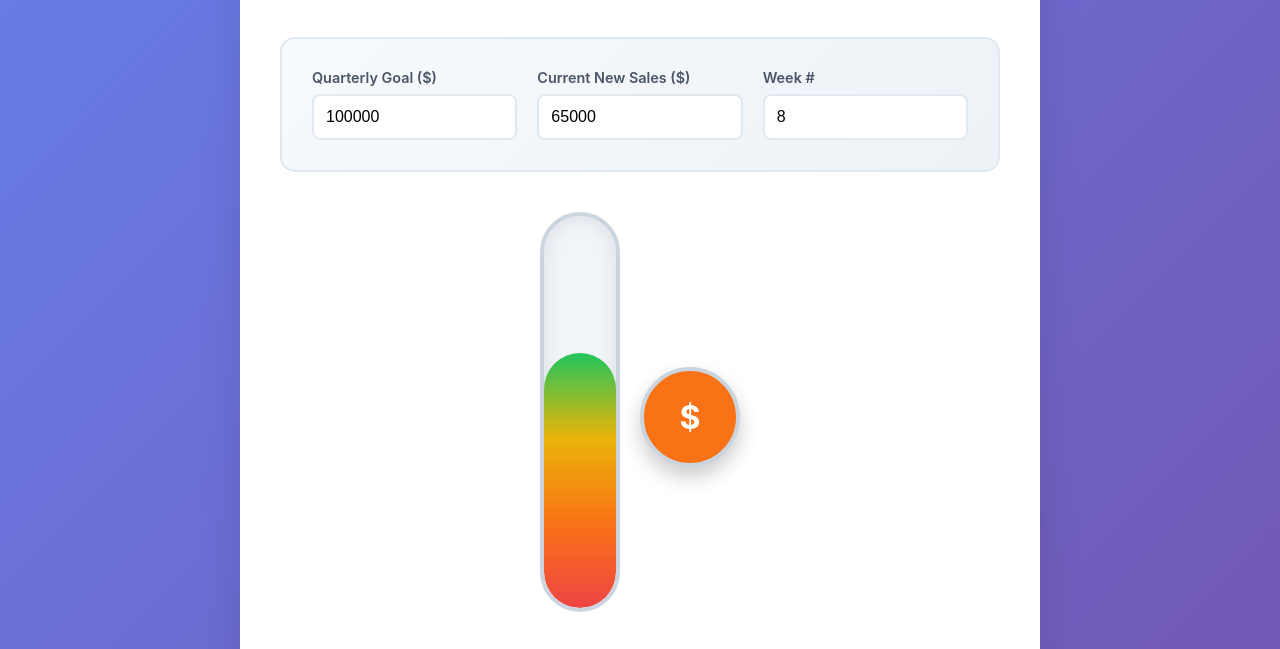
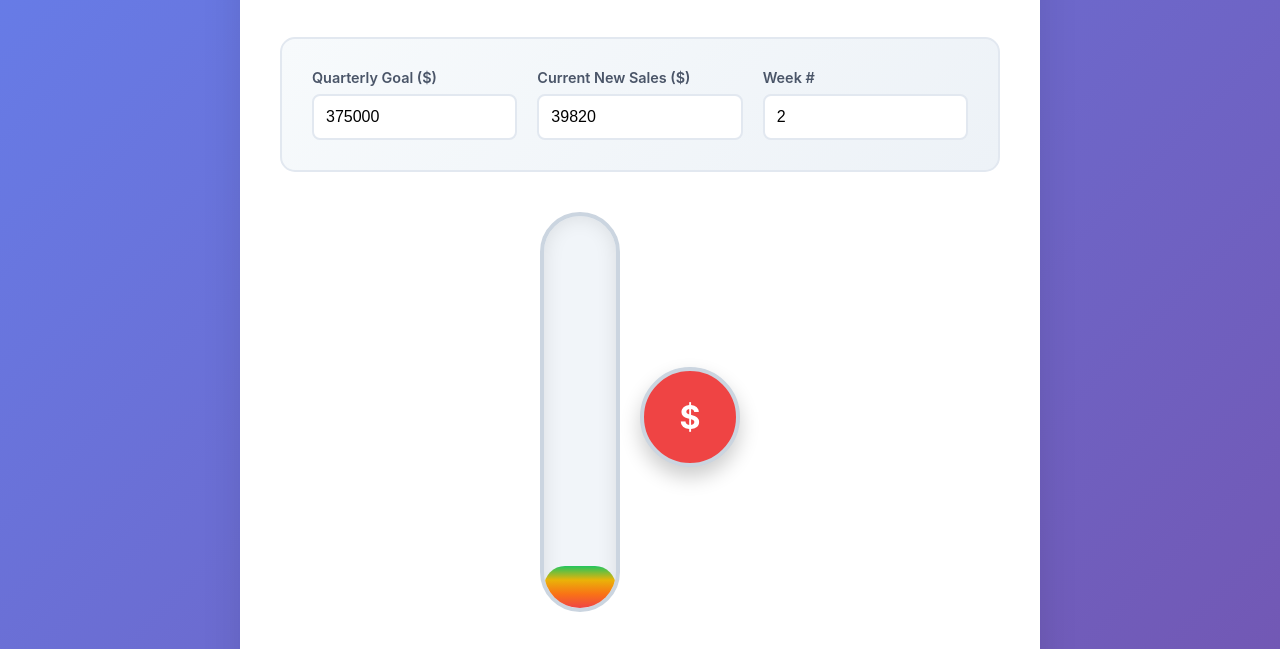
Before and after one commit to vvdoom2099/team-sales-tracker, a plain HTML site: page sales_thermometer_html.html in a window 1280 px wide. Shown: the part 143-792 px from the top of the page. Drawn offline with Linux system fonts and the light colour scheme.

Commit message:
Update sales_thermometer_html.html

```diff
--- a/sales_thermometer_html.html
+++ b/sales_thermometer_html.html
@@ -326,15 +326,15 @@
         <div class="controls">
             <div class="input-group">
                 <label for="quarterlyGoal">Quarterly Goal ($)</label>
-                <input type="number" id="quarterlyGoal" value="100000" min="0" step="1000">
+                <input type="number" id="quarterlyGoal" value="375000" min="0" step="1000">
             </div>
             <div class="input-group">
                 <label for="currentSales">Current New Sales ($)</label>
-                <input type="number" id="currentSales" value="65000" min="0" step="1000">
+                <input type="number" id="currentSales" value="39820" min="0" step="1000">
             </div>
             <div class="input-group">
                 <label for="weekNumber">Week #</label>
-                <input type="number" id="weekNumber" value="8" min="1" max="13">
+                <input type="number" id="weekNumber" value="2" min="1" max="13">
             </div>
         </div>
 
```
